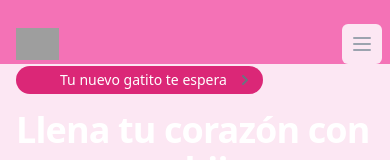
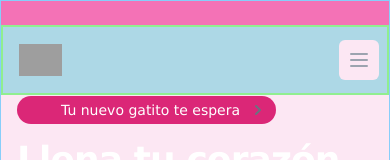
Before and after one commit to Feerayalar/Proyecto-1, a plain HTML site: page index.html in a window 390 px wide. Shown: the top 160 px of the page. Drawn offline with nearby package versions, Linux system fonts and the light colour scheme; grey boxes are pictures that could not be loaded.

Commit message:
Update index.html

```diff
--- a/index.html
+++ b/index.html
@@ -6,6 +6,40 @@
     <meta name="viewport" content="width=device-width, initial-scale=1.0">
     <link href="https://unpkg.com/tailwindcss@^2/dist/tailwind.min.css" rel="stylesheet">
     <title>R Gatos</title>
+
+<style>
+body{
+    background-color: white;
+    font-family: 'Lucida Sans', 'Lucida Sans Regular', 'Lucida Grande', 'Lucida Sans Unicode', Geneva, Verdana, sans-serif;
+    margin: 0px auto;
+    border: 1px solid lightskyblue;
+
+
+
+}
+@media (max-width:700px){
+    header{
+        flex-direction: column;
+    }
+}
+
+nav{
+    background-color: lightblue;
+    height: 70px;
+    margin: 0px auto;
+    border: 2px solid lightgreen;
+
+}
+footer{
+    background-color: blueviolet;
+
+
+}
+
+</style>
+
+
+
 </head>
 <body>
 
@@ -189,7 +223,7 @@
           </div>
         </div>
 
-
+       <div class="bajada">
         <div class="relative bg-pink-200 py-16 sm:py-24 lg:py-32">
           <div class="relative h-56 bg-pink 200 sm:h-72 md:absolute md:left-0 md:h-80% md:w-1/2">
             <img class="w-100 h-100 object-cover" src="https://www.vitalcan.com/wp-content/uploads/2021/04/balanced-animal-gato-cachorro-@2x-vitalcan.png">
@@ -221,8 +255,9 @@
             </div>
           </div>
         </div>
+        </div>
       </main>
-      <footer class="bg-pink-200" aria-labelledby="footerHeading">
+      <footer class="bg-pink-50" aria-labelledby="footerHeading">
         <h2 id="footerHeading" class="sr-only">Footer</h2>
         <div class="max-w-md mx-auto pt-12 px-4 sm:max-w-7xl sm:px-6 lg:pt-16 lg:px-8">
           <div class="xl:grid xl:grid-cols-3 xl:gap-8">
```
